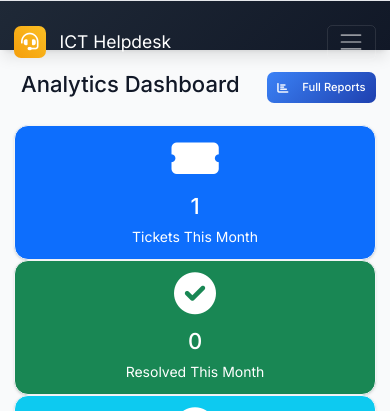
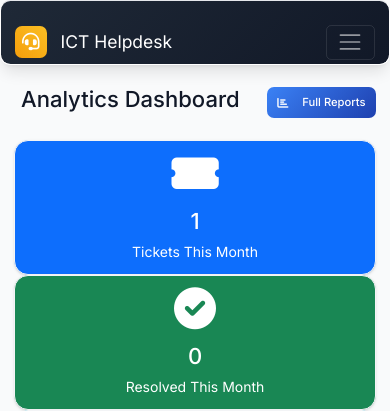
Before and after one commit to mudola/HelpTicketSystem, a Flask app: page /analytics in a window 390 px wide. Shown: the top 411 px of the page. Run offline with Flask 3, Linux system fonts and the light colour scheme; a user stored in the database is signed in; data comes from the database, SQL or seed files in the repository; some libraries are stand-ins or nearby versions.

Commit message:
Checkpoint before assistant change: Improve the appearance of the notification bar and make it more interactive
Update navbar styling in custom.css to enhance visual appeal and responsiveness.

Replit-Commit-Author: Assistant

```diff
--- a/static/css/custom.css
+++ b/static/css/custom.css
@@ -122,10 +122,11 @@ body, html {
 .navbar {
     background: linear-gradient(135deg, var(--primary) 0%, var(--primary-dark) 100%);
     backdrop-filter: blur(10px);
-    border: none;
+    border: 1px solid;
+    border-radius: 0.75rem;
     box-shadow: var(--shadow-lg);
     padding: var(--space-4) 0;
-    height: 50px;
+    height: 65px;
     position: sticky;
     top: 0;
     z-index: 1020;
```
